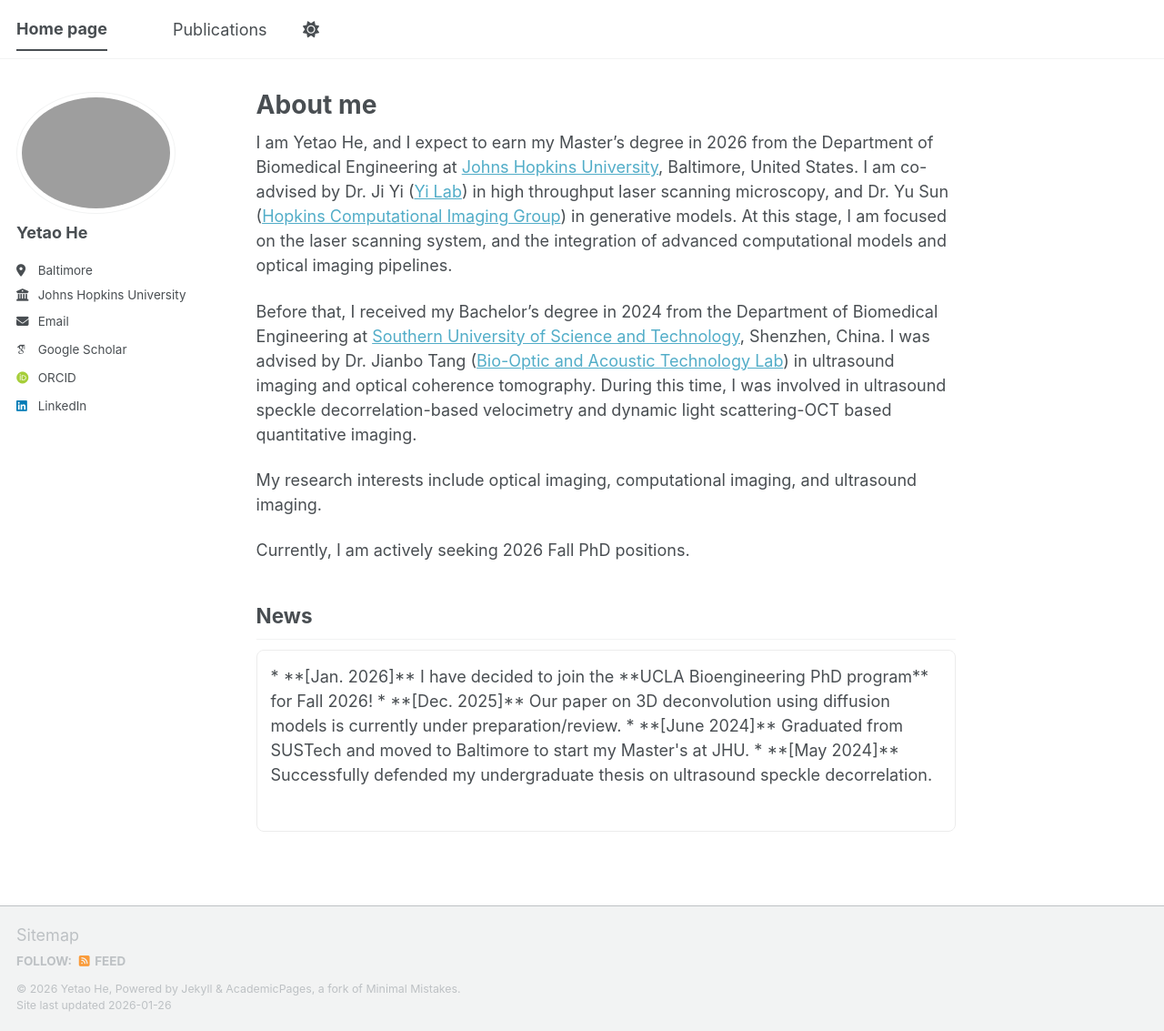
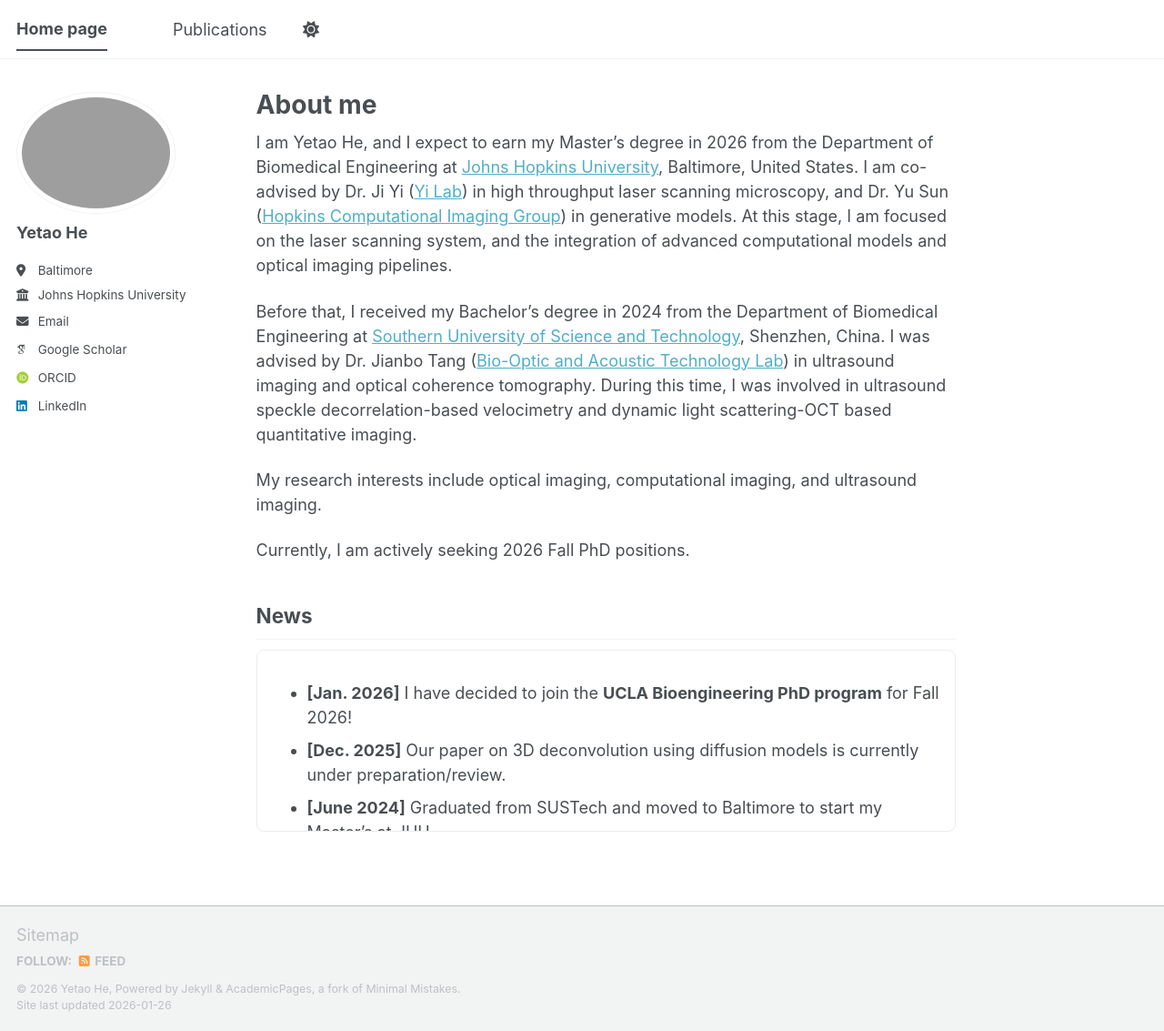
Before and after one commit to YetiHe/YetiHe.github.io, a Jekyll site: the page built from _pages/about.md, in a window 1280 px wide and 1133 px high. Shown: the whole window at 91% size. Built offline with Jekyll 4.4.1, drawn with Linux system fonts in a browser that asks for light colours; some web fonts are replaced; a script bundle is joined from its source files by our own code; library files that are not in the unit come from our copies.

Commit message:
Update about.md

```diff
--- a/_pages/about.md
+++ b/_pages/about.md
@@ -18,7 +18,8 @@ Currently, I am actively seeking 2026 Fall PhD positions.
 
 
 ## News
-<div style="overflow-y: auto; height: 200px; border: 1px solid #ececec; padding: 15px; border-radius: 8px;">
+
+<div style="overflow-y: auto; height: 200px; border: 1px solid #ececec; padding: 15px; border-radius: 8px;" markdown="1">
 
 * **[Jan. 2026]** I have decided to join the **UCLA Bioengineering PhD program** for Fall 2026!
 * **[Dec. 2025]** Our paper on 3D deconvolution using diffusion models is currently under preparation/review.
```
